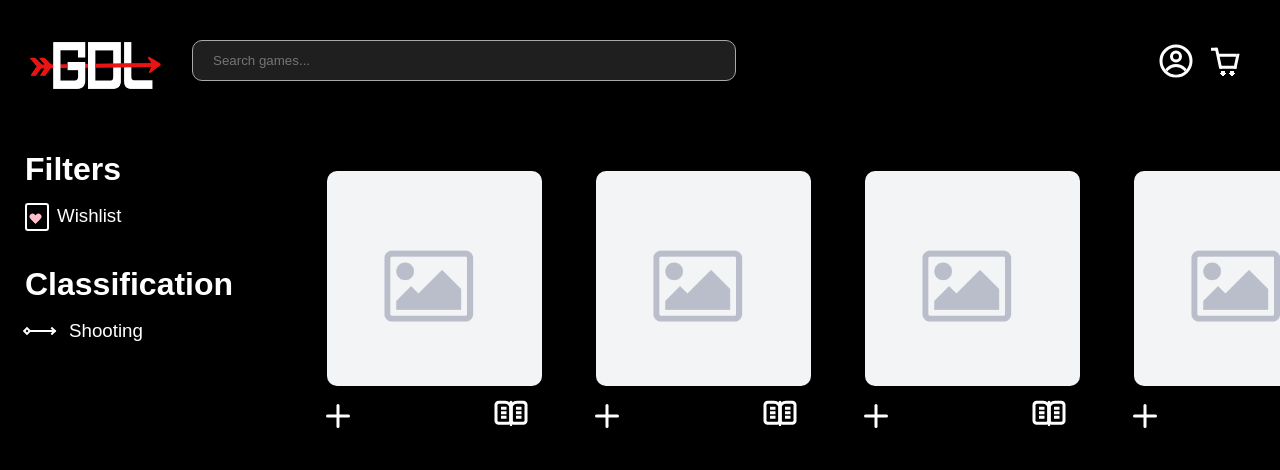
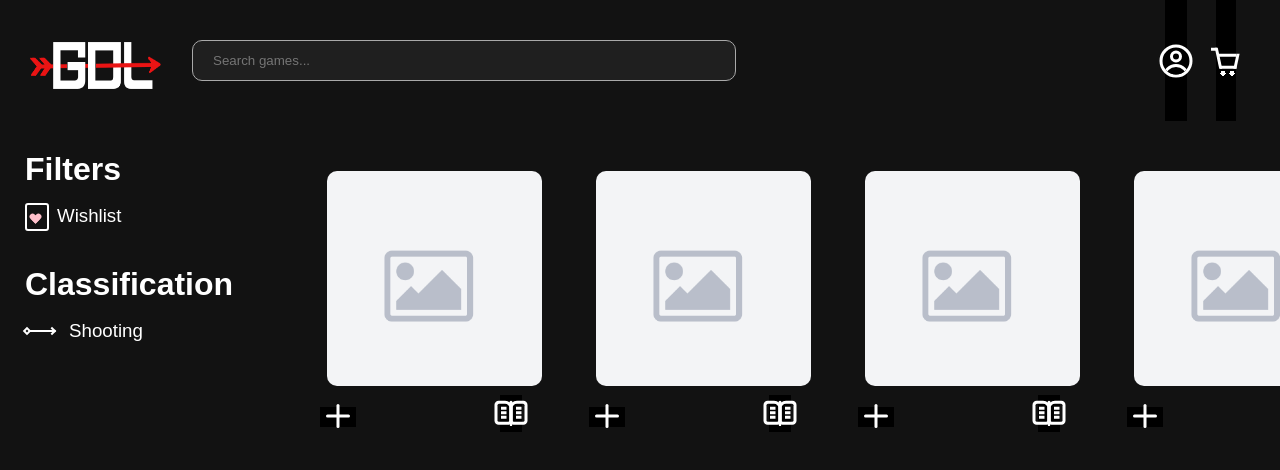
Before and after one commit to ggjj321/GOL, a website: page gol-frontend/cart_page/homepage2.html in a window 1280 px wide. Shown: the top 470 px of the page. Drawn offline with Linux system fonts and the light colour scheme.

Commit message:
change background color

```diff
--- a/gol-frontend/cart_page/homepage2.html
+++ b/gol-frontend/cart_page/homepage2.html
@@ -17,7 +17,7 @@
   <link href='https://css.gg/profile.css' rel='stylesheet'>
 </head>
 
-<body bgcolor="#000000">
+<body bgcolor="#121212">
 
     <div class = "top-widget">
 
```
Also changed, not shown: 1 other file.
